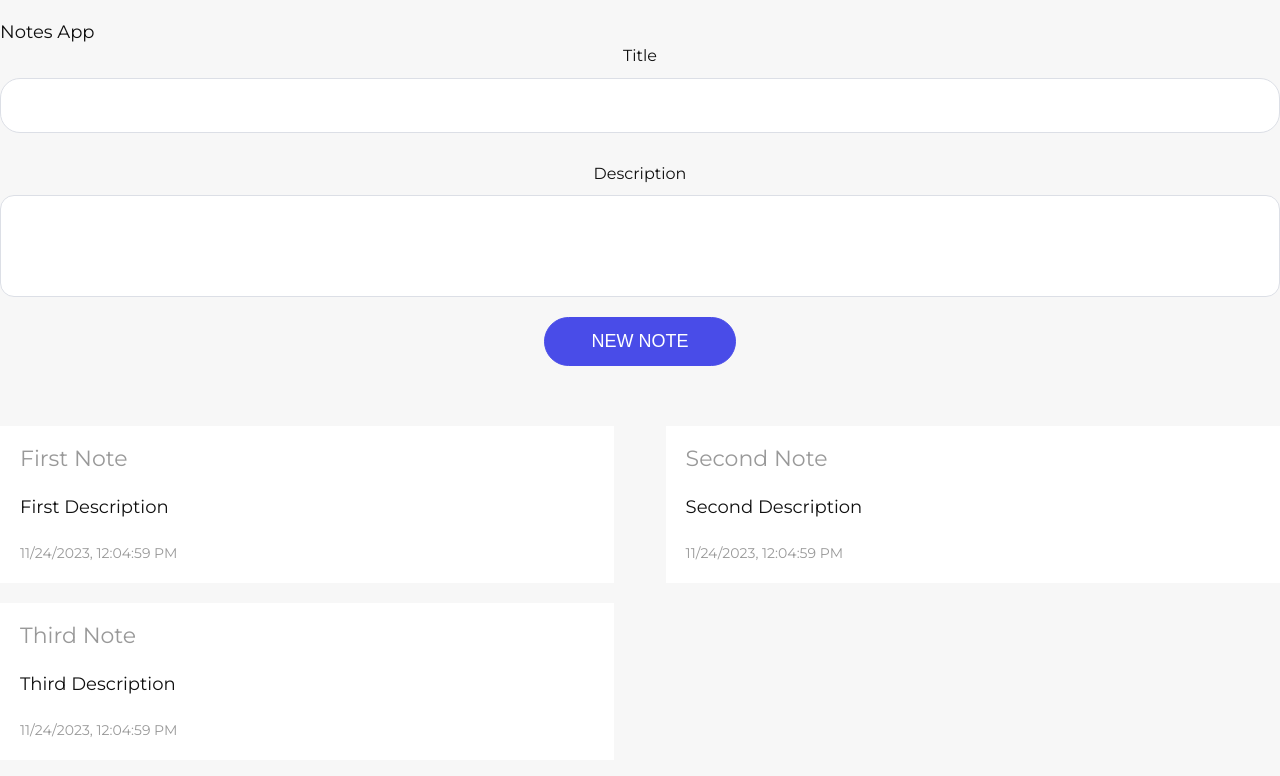
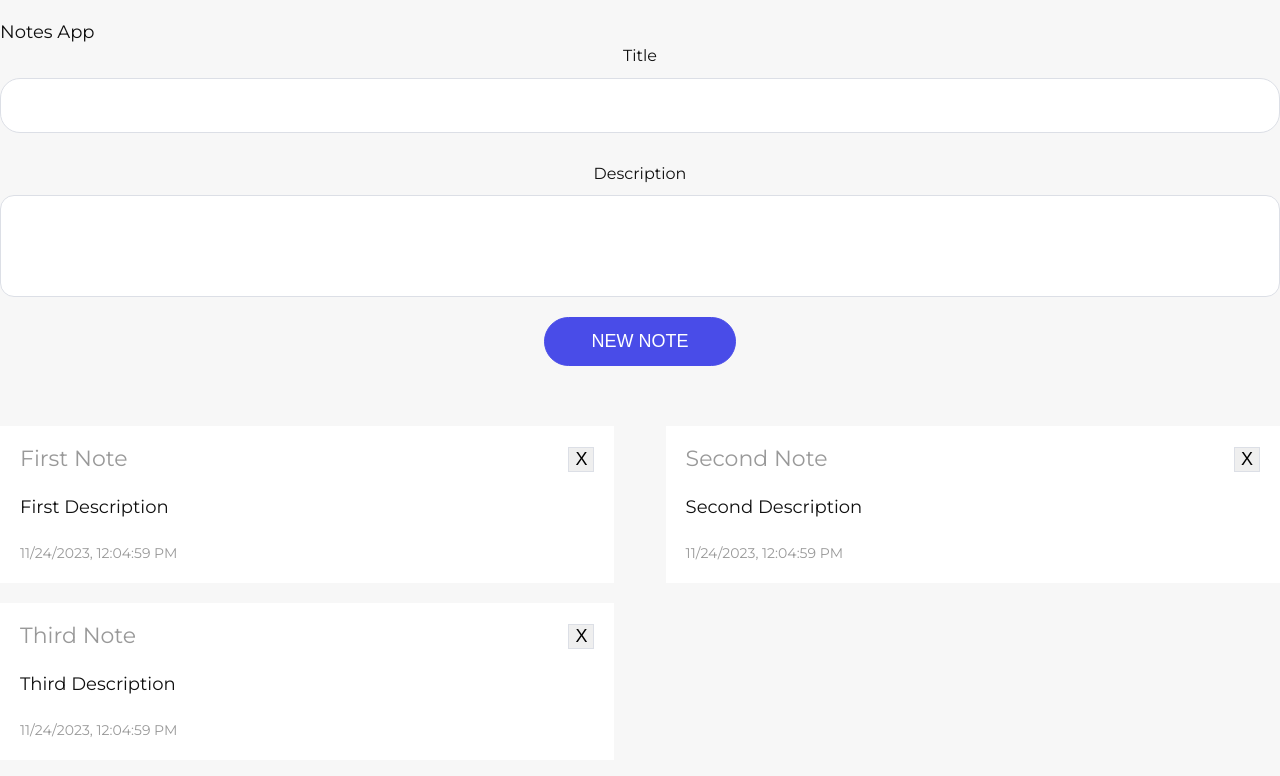
Before and after one commit to Bek85/notes-app, a Vue app: page / in a window 1280 px wide. Shown: the top 776 px of the page. Built offline with nearby package versions, Linux system fonts and the light colour scheme.

Commit message:
create removeNote function

```diff
--- a/src/App.vue
+++ b/src/App.vue
@@ -6,7 +6,7 @@
           <h1>{{ title }}</h1>
           <ErrorMessage :message="errorMessage" v-if="errorMessage" />
           <NewNote :note="note" @createNote="createNote" />
-          <Notes :notes="notes" />
+          <Notes :notes="notes" @removeNote="removeNote" />
         </div>
       </section>
     </div>
@@ -67,6 +67,9 @@ export default {
       });
       this.errorMessage = "";
     },
+    removeNote(index) {
+      this.notes.splice(index, 1);
+    },
   },
 };
 </script>
--- a/src/components/Notes.vue
+++ b/src/components/Notes.vue
@@ -3,6 +3,7 @@
     <div class="note" v-for="(note, index) in notes" :key="index">
       <div class="note-header">
         <p>{{ note.title }}</p>
+        <button @click="removeNote(index)" class="close-btn">X</button>
       </div>
       <div class="note-body">
         <p>{{ note.description }}</p>
@@ -19,6 +20,11 @@ export default {
     notes: {
       type: Array,
       required: true,
+    },
+  },
+  methods: {
+    removeNote(index) {
+      this.$emit("removeNote", index);
     },
   },
 };
@@ -41,9 +47,15 @@ export default {
 }
 
 .note-header {
+  display: flex;
+  align-items: center;
+  justify-content: space-between;
   p {
     font-size: 22px;
     color: #999;
+  }
+  .close-btn {
+    cursor: pointer;
   }
 }
 
```
